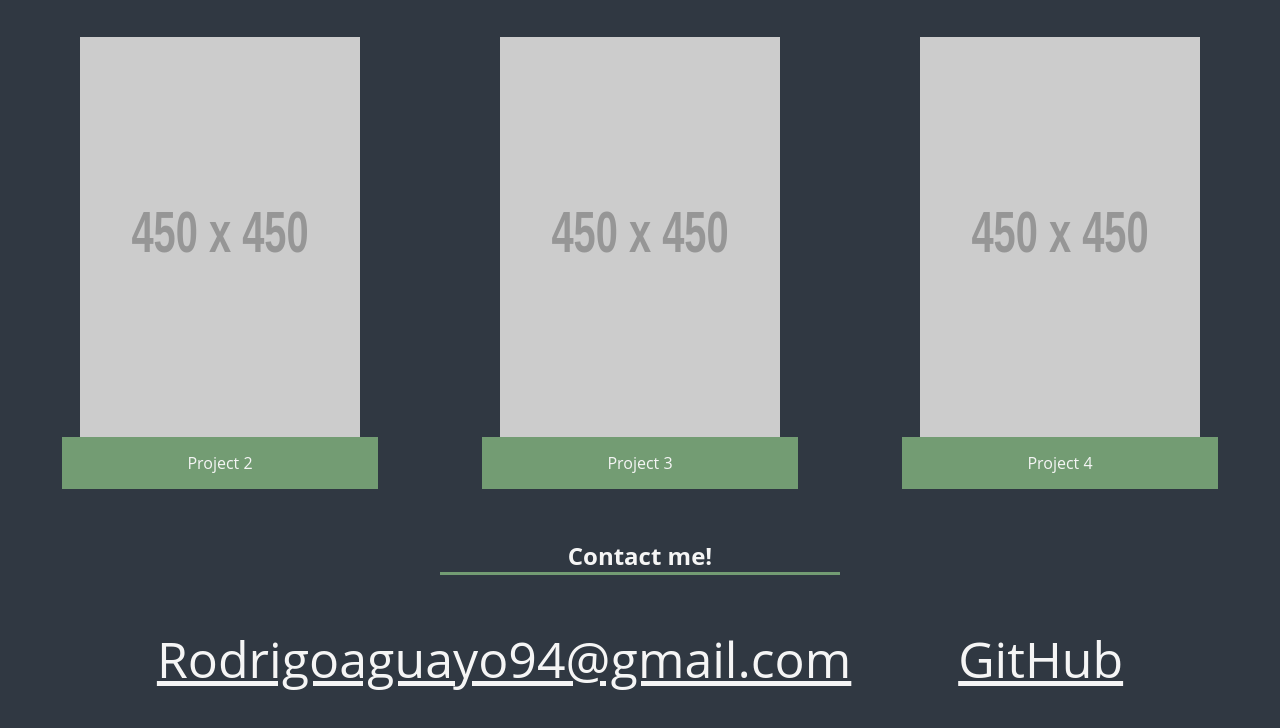
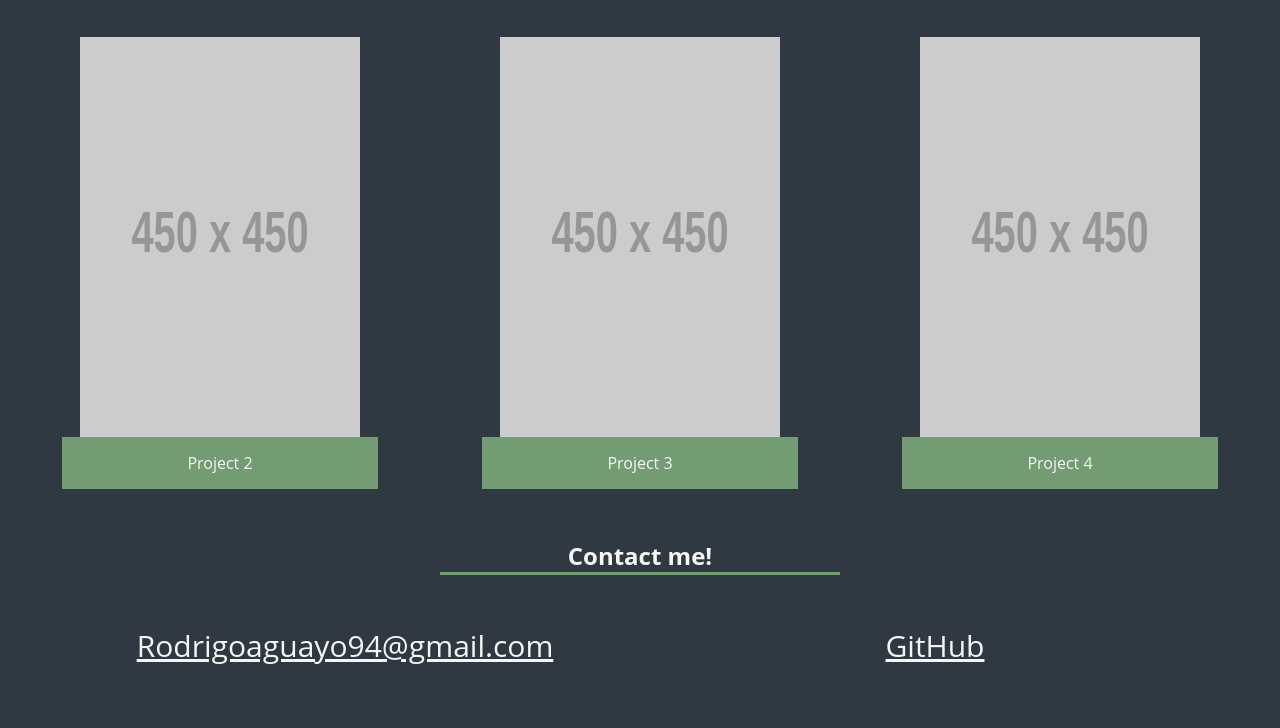
Before and after one commit to Raguayo101/Portfolio-showcase, a plain HTML site: page index.html in a window 1280 px wide. Shown: the part 1416-2144 px from the top of the page. Drawn offline with Linux system fonts and the light colour scheme; placeholder pictures from the web are drawn by us.

Commit message:
updating css

```diff
--- a/style.css
+++ b/style.css
@@ -26,6 +26,7 @@ nav{
 nav ul {
     Display:flex;
     justify-content: flex-end;
+    flex-wrap: wrap;
     font-size: 25px;
     list-style: none;
 }
@@ -111,5 +112,7 @@ footer {
 }
 
 .footer-font{
-    font-size:50px;
+    font-size:30px;
+    flex:1 0 50%;
+    text-align: center;
 }
```
